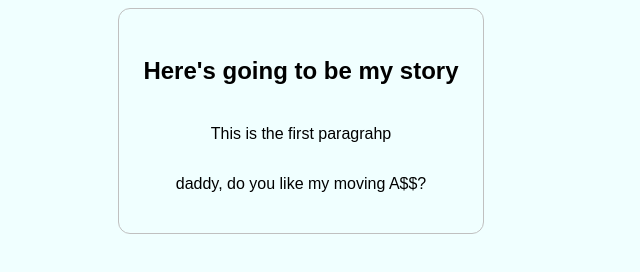
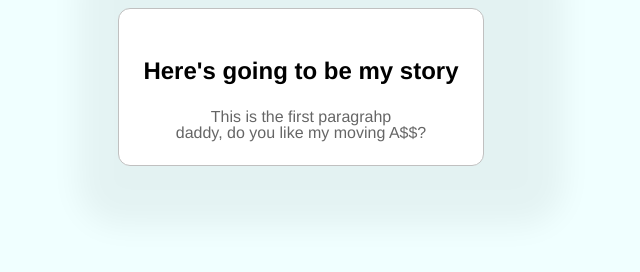
Before and after one commit to Chris97e/Hyperblog, a plain HTML site: page index.html in a window 1280 px wide. Shown: the whole page, without its empty margins (339-979 px from the left). Drawn offline with Linux system fonts and the light colour scheme.

Commit message:
content updated, and styles updates

```diff
--- a/css/main.css
+++ b/css/main.css
@@ -1,7 +1,8 @@
 body {
     text-align: center;
-    font-family: Arial, Helvetica, sans-serif;
+    font-family: 'Poppins', Helvetica, sans-serif;
     background-color: azure;
+    gap: 32px;
     display: flex;
     justify-content: center;
 }
@@ -20,4 +21,13 @@ h1 {
     width: fit-content;
     padding: 24px;
     border-radius: 12px;
+    background-color: white;
+    box-shadow: 20px 0px 30px 60px rgba(0, 0, 0, 0.05);
 }
+
+.container p {
+    font-size: 1rem;
+    line-height: 1rem;
+    margin: 0px;
+    opacity: 0.6;
+}
```
